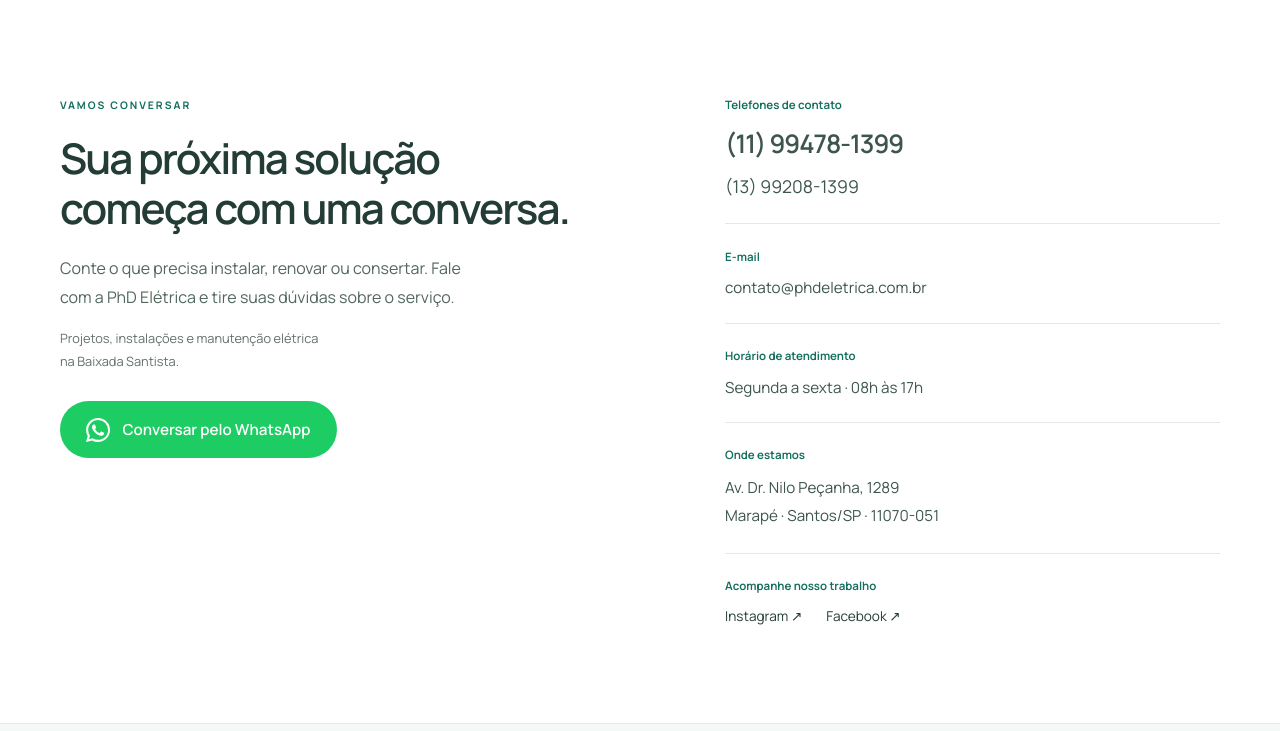
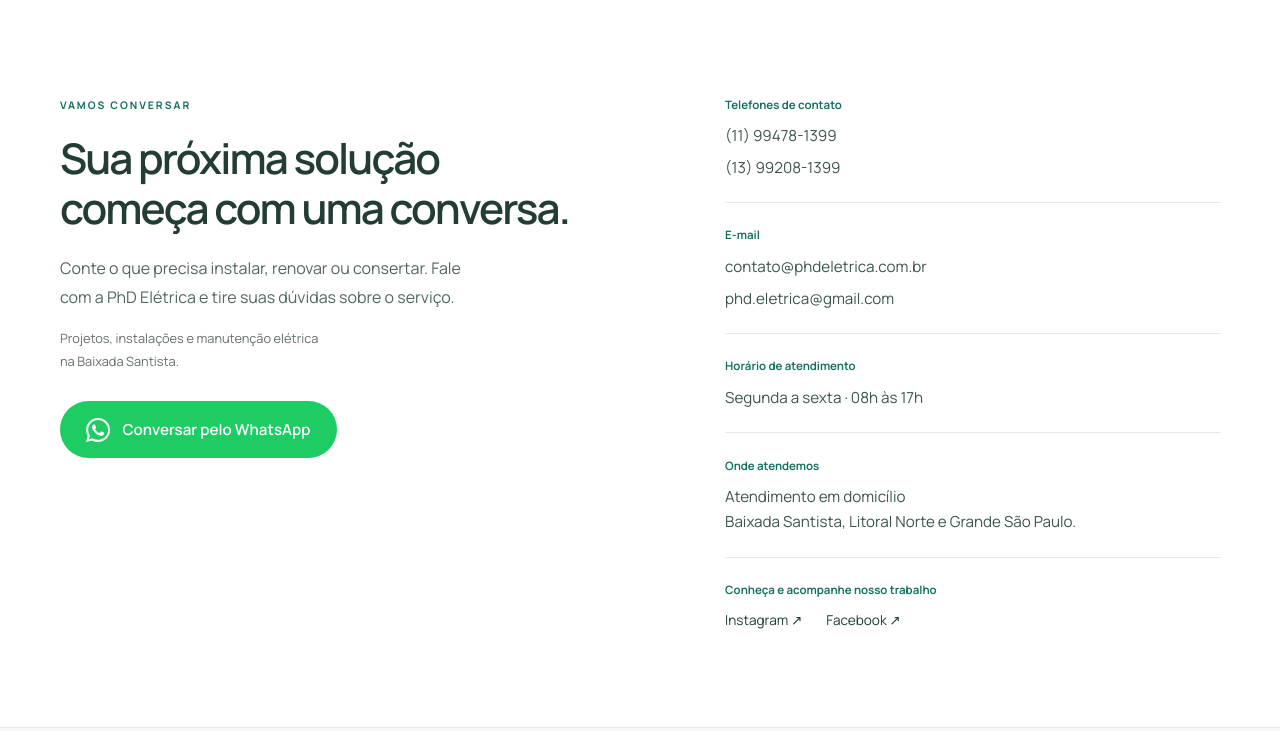
Before and after one commit to GuilhermeSP01/PHD-Eletrica, a plain HTML site: page apps/landing/index.html in a window 1280 px wide. Shown: the part 2700-3431 px from the top of the page. Drawn offline with Linux system fonts and the light colour scheme.

Commit message:
refactor(landing): update contact details and service areas

```diff
--- a/apps/landing/index.html
+++ b/apps/landing/index.html
@@ -143,22 +143,23 @@
           <div class="contact-detail">
             <span class="contact-label">Telefones de contato</span>
             <p class="contact-phone"><a href="tel:+5511994781399">(11) 99478-1399</a></p>
-            <p class="contact-secondary-phone"><a href="tel:+5513992081399">(13) 99208-1399</a></p>
+            <p class="contact-phone"><a href="tel:+5513992081399">(13) 99208-1399</a></p>
           </div>
           <div class="contact-detail">
             <span class="contact-label">E-mail</span>
             <p class="contact-email"><a href="mailto:contato@phdeletrica.com.br">contato@phdeletrica.com.br</a></p>
+            <p class="contact-email"><a href="mailto:phd.eletrica@gmail.com">phd.eletrica@gmail.com</a></p>
           </div>
           <div class="contact-detail">
             <span class="contact-label">Horário de atendimento</span>
             <p>Segunda a sexta · 08h às 17h</p>
           </div>
           <div class="contact-detail">
-            <span class="contact-label">Onde estamos</span>
-            <address>Av. Dr. Nilo Peçanha, 1289<br>Marapé · Santos/SP · 11070-051</address>
+            <span class="contact-label">Onde atendemos</span>
+            <p>Atendimento em domicílio<br>Baixada Santista, Litoral Norte e Grande São Paulo.</p>
           </div>
           <div class="contact-detail contact-socials">
-            <span class="contact-label">Acompanhe nosso trabalho</span>
+            <span class="contact-label">Conheça e acompanhe nosso trabalho</span>
             <div><a href="https://www.instagram.com/phddaeletrica/">Instagram <span aria-hidden="true">↗</span></a><a href="https://www.facebook.com/phddaeletrica/">Facebook <span aria-hidden="true">↗</span></a></div>
           </div>
         </div>
--- a/apps/landing/styles.css
+++ b/apps/landing/styles.css
@@ -184,7 +184,6 @@ h3 { font-size: 1.05rem; font-weight: 600; letter-spacing: -.02em; }
 .contact-detail:last-child { border-bottom: 0; padding-bottom: 0; }
 .contact-label { display: block; color: var(--accent-dark); font-size: .72rem; font-weight: 650; margin-bottom: .6rem; }
 .contact-detail p { margin: 0; font-size: .95rem; color: #3d554a; }
-.contact-detail .contact-phone { font-size: 1.6rem; font-weight: 600; letter-spacing: -.04em; }
 .contact-detail small { display: block; margin-top: .4rem; color: #62716a; font-size: .67rem; }
 .contact-detail address { font-style: normal; font-size: .95rem; line-height: 1.85; color: #3d554a; }
 .contact-text-link { display: inline-flex; gap: .5rem; margin-top: .75rem; font-size: .8rem; color: var(--accent-dark); }
@@ -204,7 +203,6 @@ h3 { font-size: 1.05rem; font-weight: 600; letter-spacing: -.02em; }
   .contact-layout { grid-template-columns: minmax(0, 1fr); gap: 2.5rem; }
   .contact-copy h2 { font-size: 2rem; }
   .contact-intro { font-size: .95rem; }
-  .contact-detail .contact-phone { font-size: 1.4rem; }
   .footer-main { flex-wrap: wrap; gap: .75rem 1rem; }
   .footer-main > p { flex-basis: 100%; order: 2; }
   .footer-main .brand { font-size: 1.25rem; }
@@ -271,9 +269,10 @@ h3 { font-size: 1.05rem; font-weight: 600; letter-spacing: -.02em; }
   .map-gps-button svg { width: 13px; height: 13px; }
 }
 
-.contact-phone a, .contact-secondary-phone a, .contact-email a { text-decoration: none; }
-.contact-phone a:hover, .contact-secondary-phone a:hover, .contact-email a:hover { text-decoration: underline; }
-.contact-detail .contact-secondary-phone { margin-top: .4rem; font-size: 1.1rem; }
+.contact-phone a, .contact-email a { text-decoration: none; }
+.contact-phone a:hover, .contact-email a:hover { text-decoration: underline; }
+.contact-detail .contact-phone + .contact-phone,
+.contact-detail .contact-email + .contact-email { margin-top: .4rem; }
 
 /* Menu mobile: navegação compartilhada com o desktop. */
 .menu-toggle { display: none; }
```
